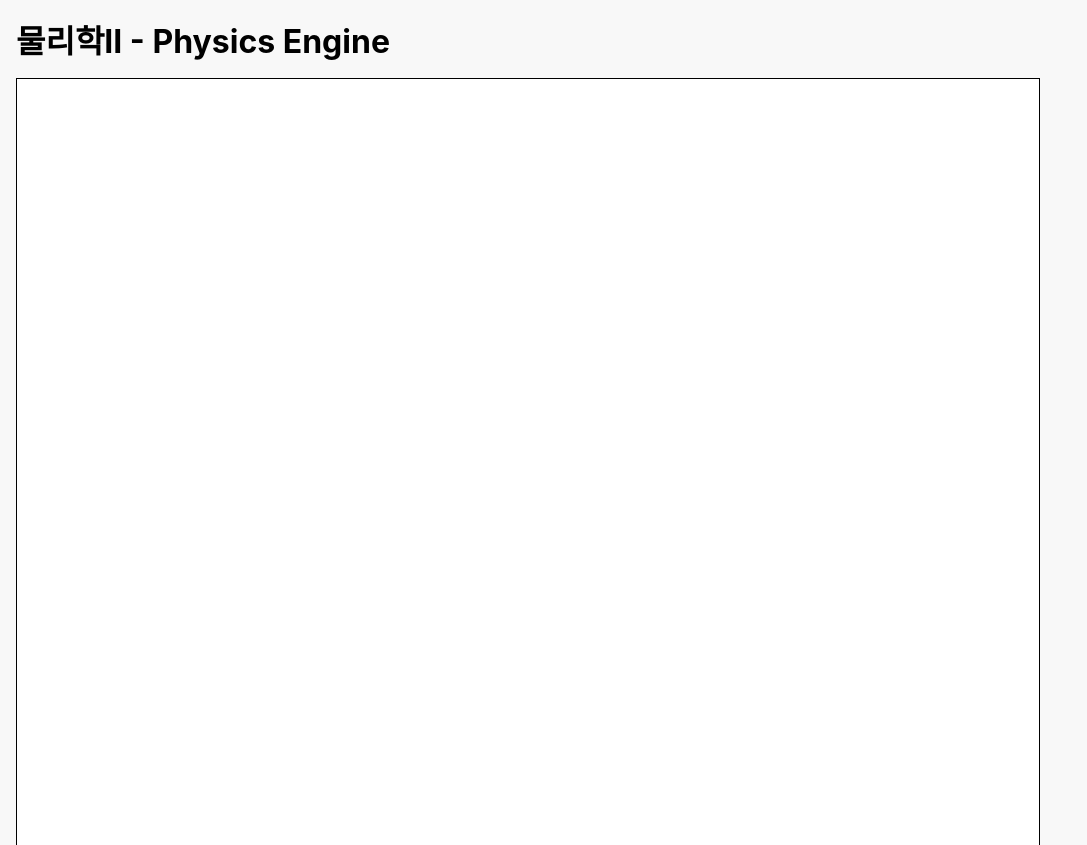
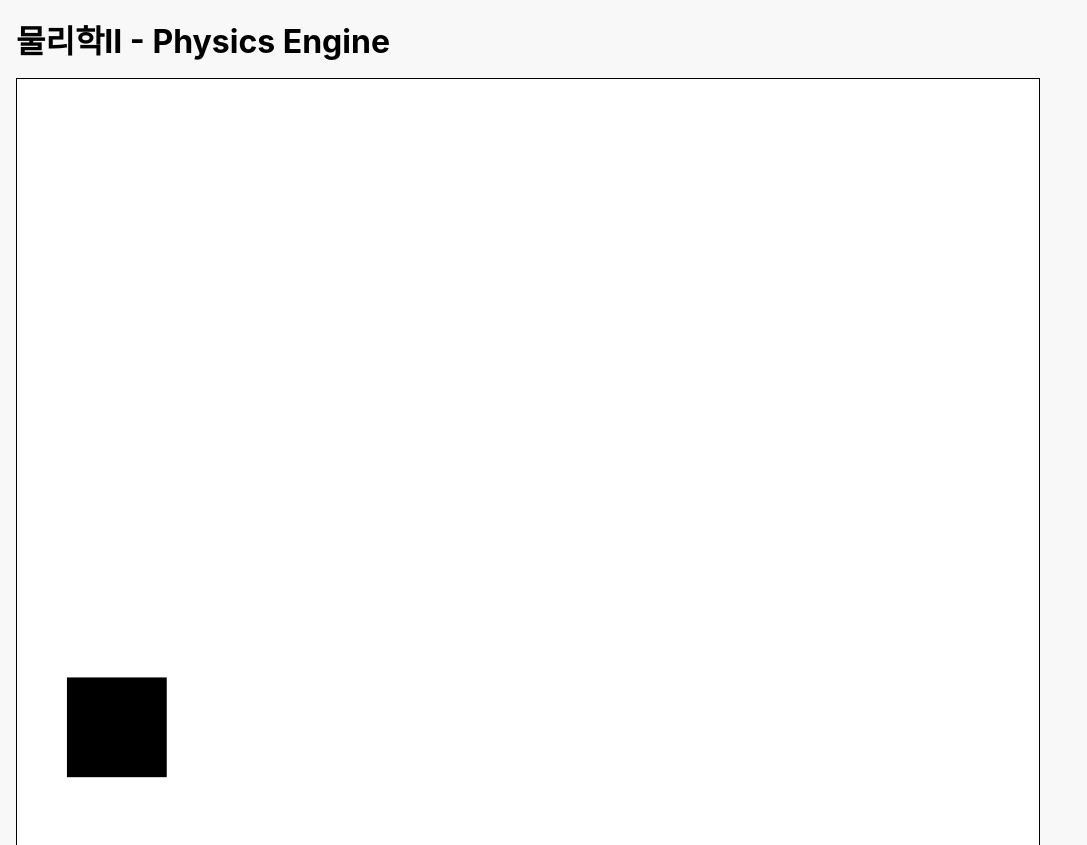
Before and after one commit to 5tarlight/Physics-II, a plain HTML site: page index.html in a window 1280 px wide. Shown: the top 845 px of the page, without its empty margins (0-1087 px from the left). Drawn offline with Linux system fonts and the light colour scheme.

Commit message:
render object

```diff
--- a/index.html
+++ b/index.html
@@ -6,10 +6,11 @@
     <meta name="viewport" content="width=device-width, initial-scale=1.0" />
     <title>Physics 2</title>
     <link rel="stylesheet" href="index.css" />
+    <script src="index.js"></script>
   </head>
   <body>
     <h1>물리학II - Physics Engine</h1>
-    <canvas id="canvas"></canvas>
+    <canvas width="1024" height="768" id="canvas"></canvas>
 
     <div class="spec">
       <h3>Variables</h3>
--- /dev/null
+++ b/index.js
@@ -0,0 +1,76 @@
+let canvas;
+let ctx;
+
+const BLACK = "rgb(0, 0, 0)";
+const RED = "rgb(200, 0, 0)";
+const GREEN = "rgb(0, 200, 0)";
+const BLUE = "rgb(0, 0, 200)";
+
+const draw = (x, y, w, h = w, color = BLACK) => {
+  ctx.fillStyle = color;
+  ctx.fillRect(x, y, w, h);
+};
+
+const clear = () => {
+  ctx.clearRect(0, 0, canvas.width, canvas.height);
+};
+
+class Item {
+  id;
+  x;
+  y;
+  w;
+  h;
+  color;
+
+  constructor(id, x, y, w, h = w, color = BLACK) {
+    this.id = id;
+    this.x = x;
+    this.y = y;
+    this.w = w;
+    this.h = h;
+    this.color = color;
+  }
+
+  show() {
+    draw(this.x, this.y, this.w, this.h, this.color);
+  }
+}
+
+const R = {
+  objs: [],
+
+  add(obj) {
+    this.objs.push(obj);
+  },
+  remove(id) {
+    const index = this.objs.findIndex((o) => o.id === id);
+    this.objs = [...this.objs.slice(0, index), ...this.objs.slice(index + 1)];
+  },
+  size() {
+    return this.objs.length;
+  },
+
+  render() {
+    this.objs.forEach((o) => o.show());
+  },
+};
+
+const loop = () => {
+  clear();
+  R.render();
+
+  requestAnimationFrame(loop);
+};
+
+const setup = () => {
+  canvas = document.querySelector("#canvas");
+  ctx = canvas.getContext("2d");
+
+  R.add(new Item(0, 50, 600, 100));
+
+  console.log("Loading complete!");
+  requestAnimationFrame(loop);
+};
+
+window.onload = setup;
```
